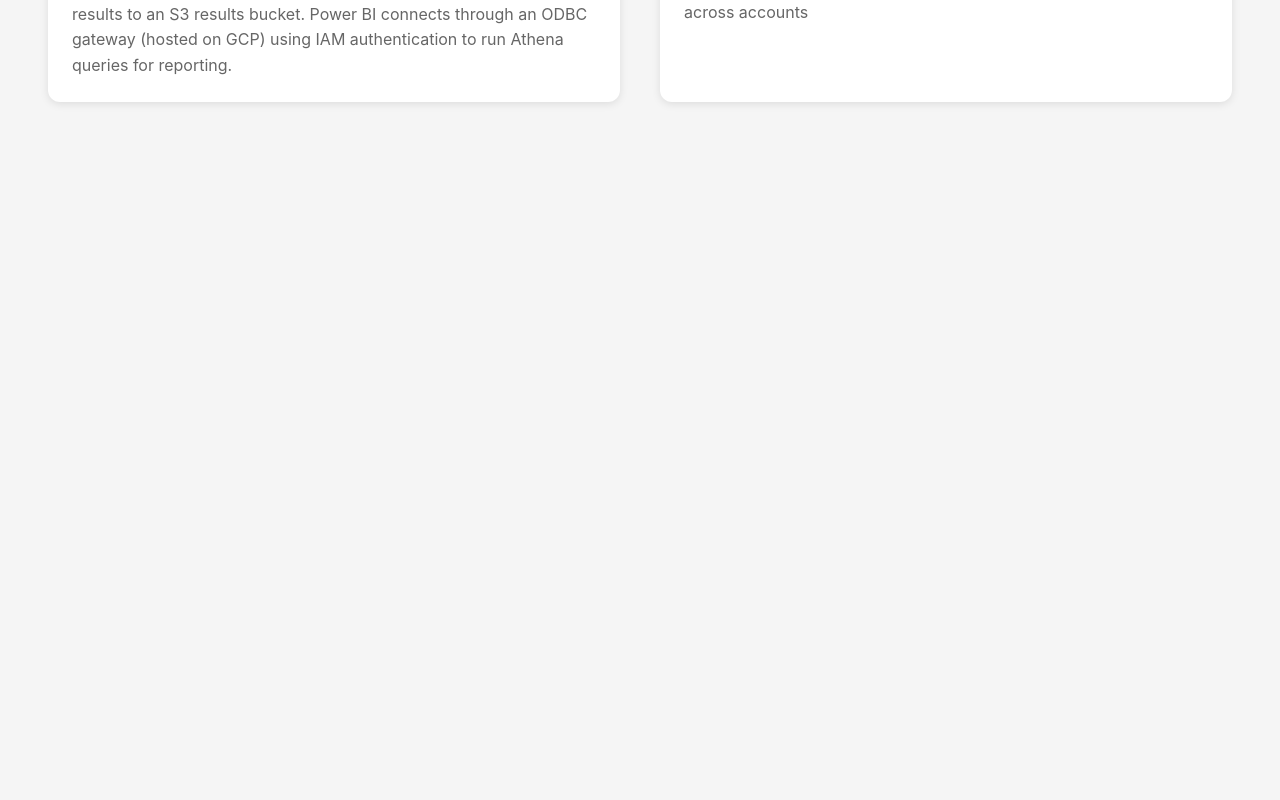
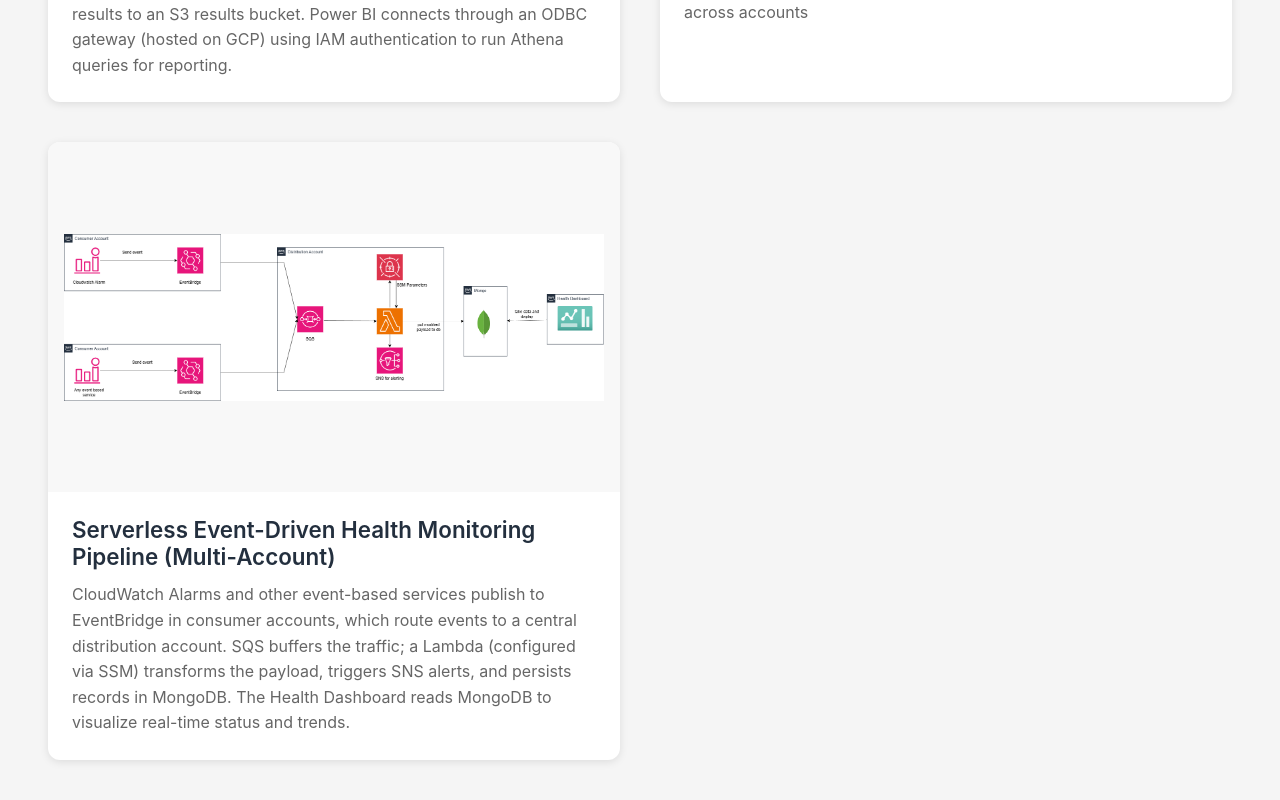
Before and after one commit to huyTrinhVAn/AWS_Architecture_Diagrams, a React (Vite) app in the folder aws-diagrams/: page / in a window 1280 px wide. Shown: the part 764-1564 px from the top of the page. Before the commit the page ends 914 px from the top, so only its background shows below. Built offline with nearby package versions, Linux system fonts and the light colour scheme.

Commit message:
feat(app): adding another diagram

```diff
--- a/aws-diagrams/src/data/diagrams.ts
+++ b/aws-diagrams/src/data/diagrams.ts
@@ -1,6 +1,7 @@
 // Import tất cả ảnh
 import dataLake from '../assets/diagrams/data_lake.png';
 import DDOS from '../assets/diagrams/DDOS.png';
+import dashboardImage from '../assets/diagrams/dashboard_diagram.png'
 export interface Diagram {
     id: number;
     title: string;
@@ -20,5 +21,11 @@ export const diagrams: Diagram[] = [
         title: "Cross-Account S3 Event Handling with Queues and Lambda (Anti-DDoS Design)",
         description: "This setup isolates uploads from multiple consumer accounts. Each S3 bucket event (s3:ObjectCreated:*) is sent to a dedicated SQS queue in a central security account, preventing direct Lambda invocation spikes.Queues buffer traffic and route messages to per-consumer Lambdas that share common scanning code. Failed messages go to DLQs for reliability.The design reduces DDoS risk, smooths event bursts, and keeps scanning consistent and secure across accounts",
         imageUrl: DDOS  // Dùng imported variable
+    },
+    {
+        id: 3,
+        title: "Serverless Event-Driven Health Monitoring Pipeline (Multi-Account)",
+        description: "CloudWatch Alarms and other event-based services publish to EventBridge in consumer accounts, which route events to a central distribution account. SQS buffers the traffic; a Lambda (configured via SSM) transforms the payload, triggers SNS alerts, and persists records in MongoDB. The Health Dashboard reads MongoDB to visualize real-time status and trends.",
+        imageUrl: dashboardImage  // Dùng imported variable
     }
 ];
```
Also changed, not shown: aws-diagrams/src/assets/diagrams/dashboard_diagram.png (added).
